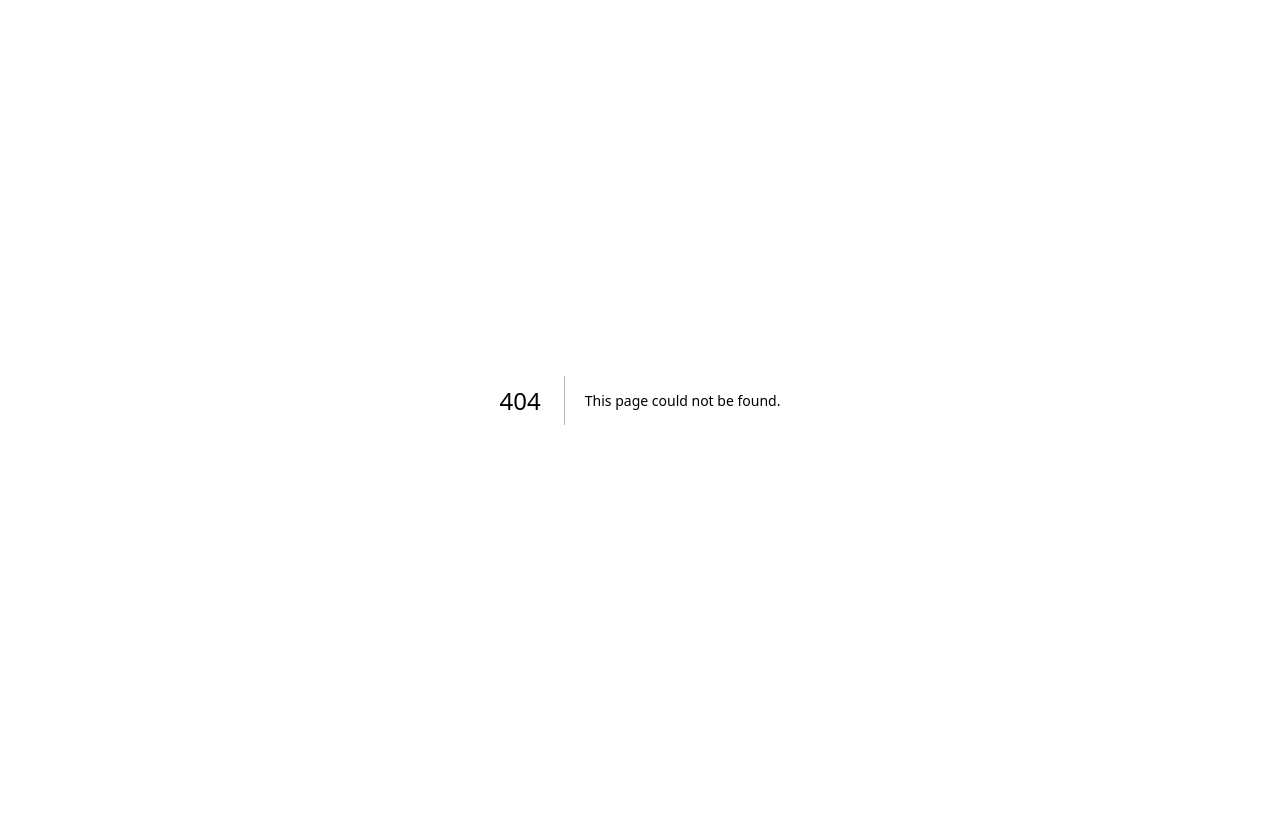
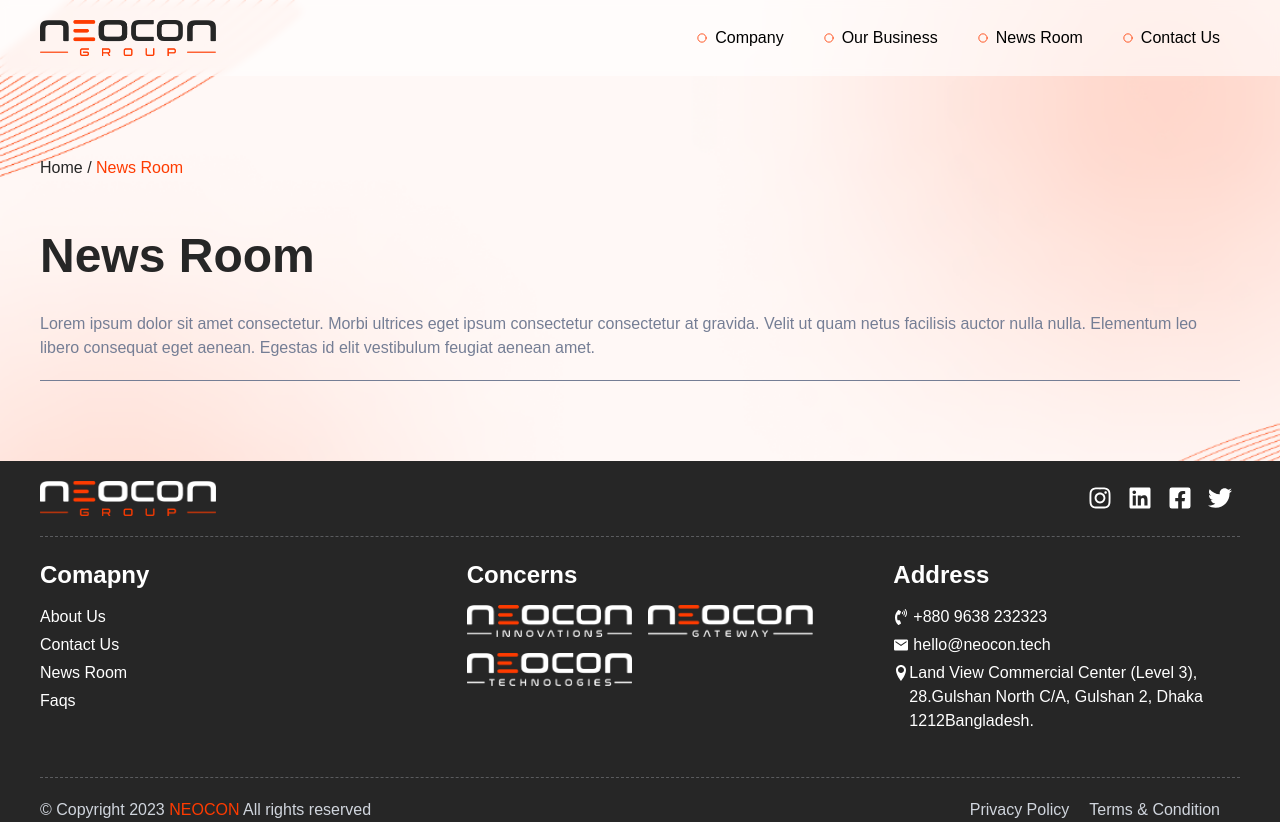
Before and after one commit to neocontech/neocon.group, a Next.js app: page /news in a window 1280 px wide. Before the commit this address had no page. Before the commit the page ends 800 px from the top, so only its background shows below. Built offline with nearby package versions, Linux system fonts and the light colour scheme.

Commit message:
news page added

```diff
--- a/components/News/Hero.js
+++ b/components/News/Hero.js
@@ -6,11 +6,11 @@
       <div className="py-20">
         <div className="font-regular text-base pb-10">
           <h2 className="text-ngl_black">
-            Home /<span className="text-ngl_orange"> Company</span>
+            Home /<span className="text-ngl_orange"> News Room</span>
           </h2>
         </div>
         <div>
-          <p className="text-48xl text-ngl_black font-semibold">Company</p>
+          <p className="text-48xl text-ngl_black font-semibold">News Room</p>
           <p className="text-base font-regular text-ngl_gray_3 py-5 border-b border-ngl_gray_3">
             Lorem ipsum dolor sit amet consectetur. Morbi ultrices eget ipsum
             consectetur consectetur at gravida. Velit ut quam netus facilisis
--- a/components/News/NewsMainSection.js
+++ b/components/News/NewsMainSection.js
@@ -1,9 +1,12 @@
-import React from 'react'
+import React from "react";
+import Hero from "./Hero";
 
 function NewsMainSection() {
   return (
-    <div>NewsMainSection</div>
-  )
+    <>
+      <Hero />
+    </>
+  );
 }
 
-export default NewsMainSection
+export default NewsMainSection;
--- /dev/null
+++ b/pages/news.js
@@ -0,0 +1,15 @@
+import Applayout from "@/components/Layout/Applayout";
+import NewsMainSection from "@/components/News/NewsMainSection";
+import React from "react";
+
+function news() {
+  return (
+    <>
+      <Applayout>
+        <NewsMainSection />
+      </Applayout>
+    </>
+  );
+}
+
+export default news;
```
